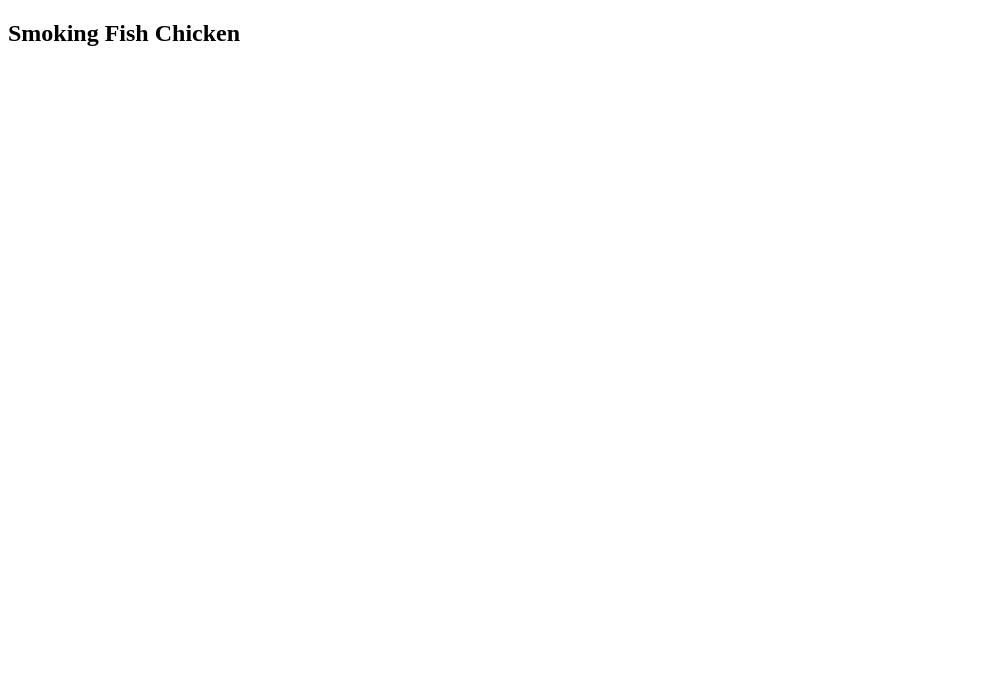
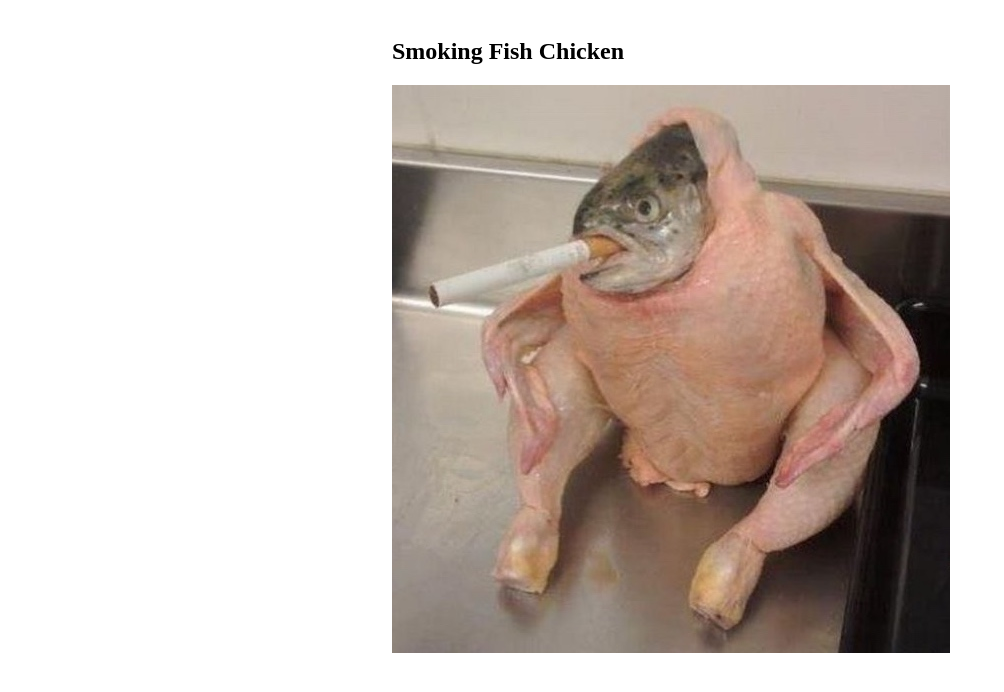
Before and after one commit to phaedryx/15-MM-1234, a plain HTML site: page index.html in a window 1280 px wide. Shown: the whole page, without its empty margins (0-1004 px from the left). Drawn offline with Linux system fonts and the light colour scheme.

Commit message:
added the smoking fish chicken

```diff
--- a/index.html
+++ b/index.html
@@ -3,8 +3,12 @@
   <head>
     <meta charset="utf-8">
     <title>Smoking Fish Chicken</title>
+    <style media="screen">
+      body { padding: 10px 30%;}
+    </style>
   </head>
   <body>
     <h2>Smoking Fish Chicken</h2>
+    <img src="smoking-fish-chicken.jpg" />
   </body>
 </html>
```
Also changed, not shown: smoking-fish-chicken.jpg (added).
